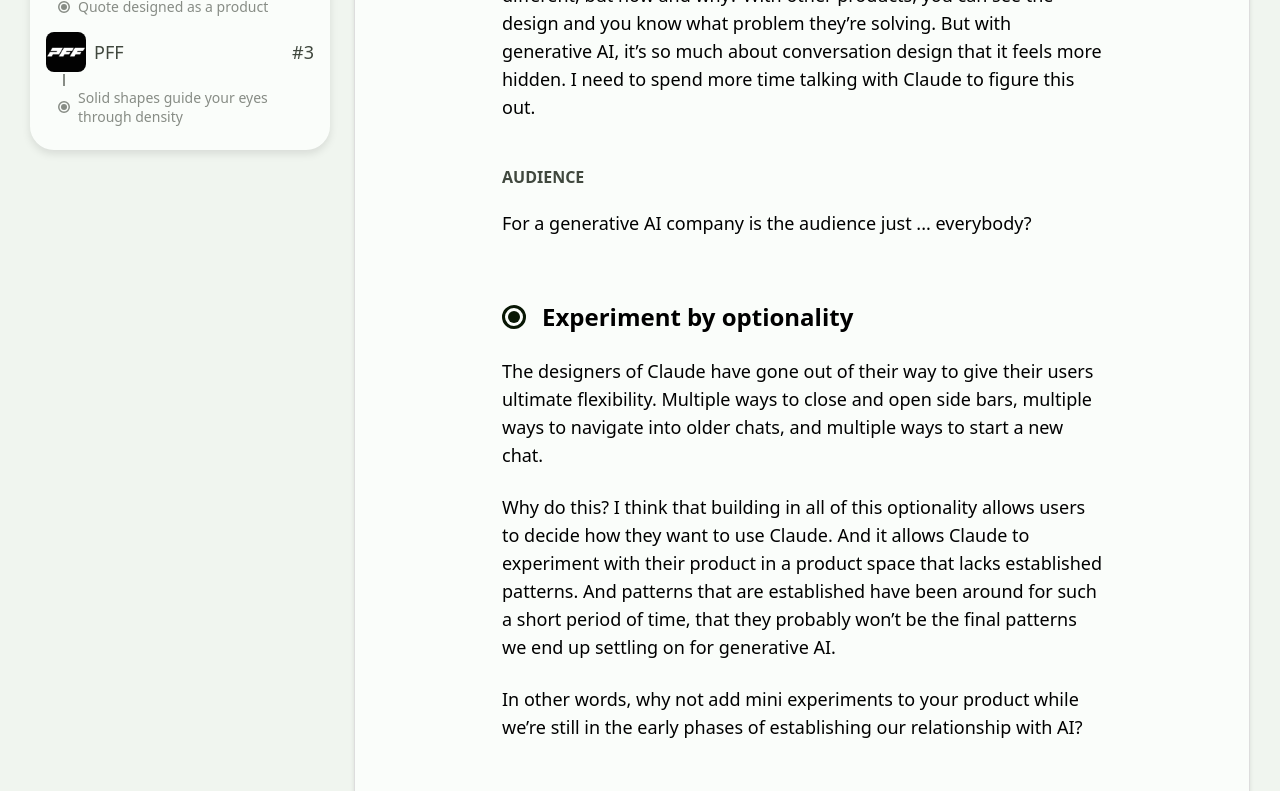
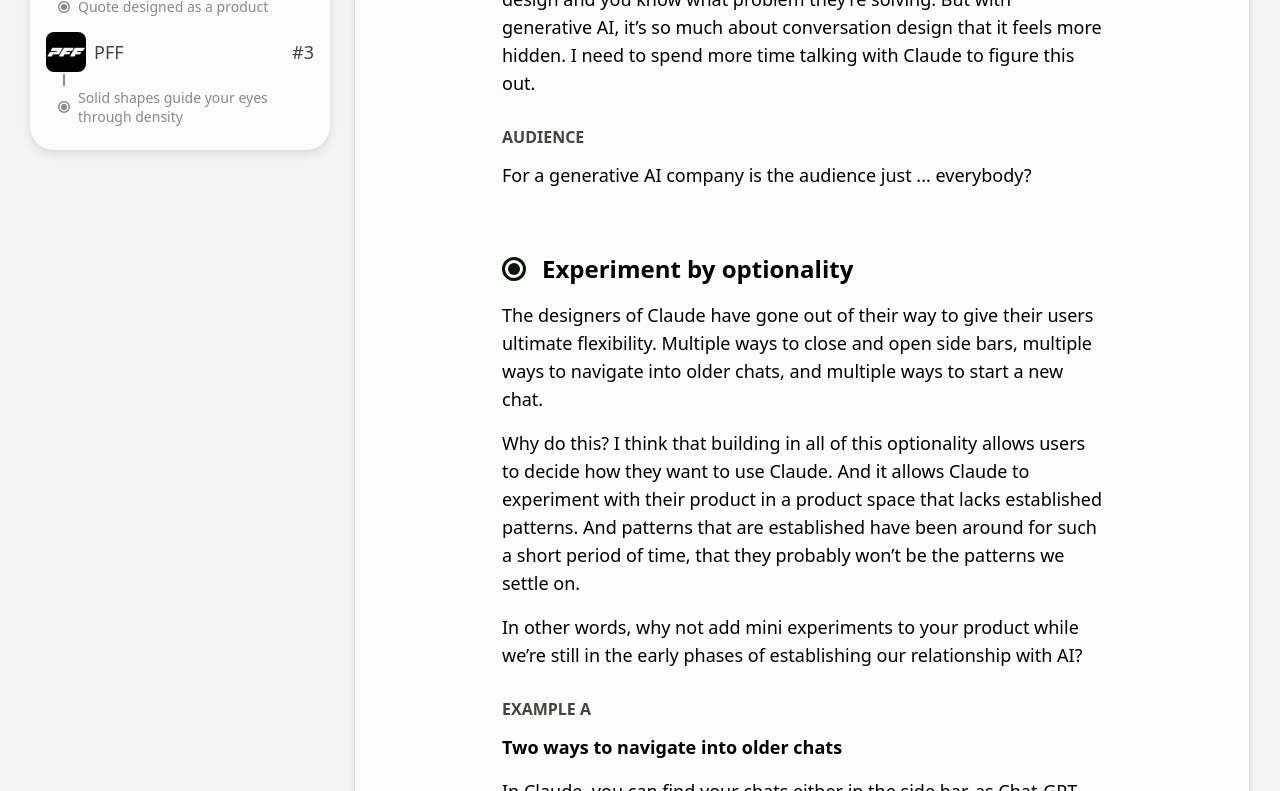
Before and after one commit to BenA56/Portfolio, a React (Create React App) app: page /playbook in a window 1280 px wide. Shown: the part 840-1631 px from the top of the page. Built offline with nearby package versions, Linux system fonts and the light colour scheme; a web font is replaced by a local one.

Commit message:
final edits

```diff
--- a/src/Playbook/Product/ProductCard.css
+++ b/src/Playbook/Product/ProductCard.css
@@ -2,14 +2,14 @@
     width: 100%;
     display: flex;
     flex-direction: column;
-    gap: 48px;
+    gap: 32px;
     align-items: flex-start;
 }
 
 .intro-section {
     display: flex;
     flex-direction: column;
-    gap: 24px;
+    gap: 16px;
 }
 
 @media screen and (max-width: 600px) {
--- a/src/Playbook/products.js
+++ b/src/Playbook/products.js
@@ -4,7 +4,7 @@
       name: 'Claude',
       logo: "/playbook/products/claude/Claude.jpeg",
       introduction: [
-        {label: "Problem it's solving", content: "It’s very difficult to define the problem that Claude is solving. What seperates is from Chat-GPT and other generative AI’s? It certainly feels different, but how and why? With other products, you can see the design and you know what problem they’re solving. But with generative AI, it’s so much about conversation design that it feels more hidden. I need to spend more time talking with Claude to figure this out."},
+        {label: "Problem it's solving", content: "It’s very difficult to define the problem that Claude is solving. What seperates it from Chat-GPT and other generative AI’s? It certainly feels different, but how and why? With other products, you can see the design and you know what problem they’re solving. But with generative AI, it’s so much about conversation design that it feels more hidden. I need to spend more time talking with Claude to figure this out."},
         {label: "Audience", content: "For a generative AI company is the audience just ... everybody?"}
       ],
       themes: [
@@ -13,7 +13,7 @@
             title: 'Experiment by optionality',
             content: [
                 "The designers of Claude have gone out of their way to give their users ultimate flexibility. Multiple ways to close and open side bars, multiple ways to navigate into older chats, and multiple ways to start a new chat.",
-                "Why do this? I think that building in all of this optionality allows users to decide how they want to use Claude. And it allows Claude to experiment with their product in a product space that lacks established patterns. And patterns that are established have been around for such a short period of time, that they probably won’t be the final patterns we end up settling on for generative AI.",
+                "Why do this? I think that building in all of this optionality allows users to decide how they want to use Claude. And it allows Claude to experiment with their product in a product space that lacks established patterns. And patterns that are established have been around for such a short period of time, that they probably won’t be the patterns we settle on.",
                 "In other words, why not add mini experiments to your product while we’re still in the early phases of establishing our relationship with AI?"
             ],
             examples: [
@@ -25,14 +25,15 @@
                     type: "static"
                 }},
                 {letter: "B", title: "Two ways to start a new chat", content: [
-                    "There are two different ways to start a chat with two different results. If you want to jump into a new, blank chat, you can select “Start new chat” in the sidebar. But if you want to start a new chat without interrupting your current chat, you can select the “+” button in the top right corner of the screen. This will open a chat modal layered on top of your current chat, where you always have the option to easily close it out. Maybe the designers at Claude are wondering if people will be more likely to start a new chat when they feel like they can abandon it easily?"
+                    "There are two different ways to start a chat with two different results. If you want to jump into a new, blank chat, you can select “Start new chat” in the sidebar. But if you want to start a new chat without interrupting your current chat, you can select the “+” button in the top right corner of the screen. This will open a chat modal layered on top of your current chat, where you always have the option to easily close it out.",
+                    "Perhaps the designers at Claude are wondering if people will be more likely to start a new chat when they feel like they can abandon it easily?",
                 ], image: {
                     before: "/playbook/products/claude/TH1-Ex2a.jpg",
                     after: "/playbook/products/claude/TH1-Ex2b.jpg",
                     type: "static"
                 }},
-                {letter: "C", title: "Two ways to manage navigational sidebar (pin or hover)", content: [
-                    "I was surprised to find that if you drift your mouse to the left side of the screen the navigational side bar automatically opens. My first instinct was “huh ... I don’t like this”. It felt a bit hacky and I didn’t feel like I had control. There was nothing that indicated exactly where the hover would be triggered and in order to keep viewing the sidebar, I had to keep my mouse in the side bar. This felt limiting.",
+                {letter: "C", title: "Two ways to manage the navigational sidebar (pin or hover)", content: [
+                    "I was surprised to find that if you drift your mouse to the left side of the screen, the side bar automatically opens. My first instinct was “huh ... I don’t like this”. It felt a bit hacky and I didn’t feel like I had control. There was nothing that indicated exactly where the hover would be triggered and in order to keep viewing the sidebar, I had to keep my mouse in the side bar. This felt limiting.",
                     "It wasn’t until later that I realized there was an option to pin the sidebar if you wanted, but I’m convinced that I only discovered this because I was exploring the interface in search of design details."
                 ], image: {
                     before: "/playbook/products/claude/TH1-Ex3a.jpg",
@@ -49,7 +50,7 @@
             ],
             examples: [
                 {letter: "A", title: "Hovering on Claude feels like chatting with an NPC", content: [
-                    "This is one of those surprises that a lot of people wouldn’t discover, but when you do see it it feels like you stumbled upon one of those characters in a video game that you never thought to talk to and then they offer you a thrilling quest.",
+                    "This is one of those easter eggs that some users might never find. But when you do, it feels like you stumbled upon one of those characters in a video game that you never thought to talk to and then they offer you a thrilling quest.",
                     "I think the italics are critical for making it feel like Claude is a character that’s actually talking to you."
                 ], image: {
                     before: "/playbook/products/claude/TH2-Ex1a.jpg",
@@ -81,7 +82,7 @@
       logo: "/playbook/products/lemonade/Lemonade.jpeg",
       introduction: [
         {label: "Problem it's solving", content: "Insurance sucks. It feels like they’re trying to rip you off and the processes feel like jumping through a thousand hoops and each time you complete a step you're reminded that you're doing this because something horrific might happen to you one day."},
-        {label: "Audience", content: "Anyone who needs insurance? But it seems based on the imagery that they are specifically appealing to younger, urban people that believe in progress and are willing to buy insurance from a lesser known brand if it means that they’re part of a vision for a better world. Older people are probably more likely to be skeptical of newer institutions when it comes to high-stakes things like insurance."}
+        {label: "Audience", content: "Anyone who needs insurance? But it seems (based on their imagery) that they are specifically appealing to younger, urban people who believe in progress and are willing to buy insurance from a lesser known brand if it means that they’re part of a vision for a better world. Older people are probably more likely to be skeptical of newer institutions when it comes to high-stakes things like insurance."}
       ],
       themes: [
         {
@@ -106,14 +107,14 @@
                     type: "gif"
                 }},
                 {letter: "C", title: "A map appears when you select your address", content: [
-                    "When you select your address, a map appears out of thin air. Not only does this feel like a magician’s sleight of hand but it’s also a way for the interface to say “Oh I know that place! It’s here right?”. This gives me an extra confidence boost to move forward.",
+                    "When you select your address, a map appears out of thin air. Not only does this feel like a magician’s sleight of hand but it’s also a way for the interface to say “Oh I know that place! It’s this one, right?”. This gives me an extra confidence boost to move forward.",
                 ], image: {
                     before: "/playbook/products/lemonade/TH1-Ex3a.jpg",
                     after: "/playbook/products/lemonade/TH1-Ex3b.gif",
                     type: "gif"
                 }},
                 {letter: "D", title: "Interactions are fundamental to the quote experience", content: [
-                    "Instead of trying to tell you everything you need to know about your quote, which would surely be an overwhelming experience, Lemonade lets you discover your options through exploration. Since you've been delighted by all of your previous interactions before getting your quote, it feels natural to start interacting with the quote itself. In this way, these delightful surprises set the user up for success in the most fundamental part of the Lemonade experience.",
+                    "Instead of trying to tell you everything you need to know about your quote, which would be overwhelming, Lemonade lets you discover your options through exploration. Since you've been delighted by all of your previous interactions before getting to your quote, it feels natural to start interacting with the quote itself. In this way, these delightful surprises set the user up for success in the most fundamental part of the Lemonade experience.",
                 ], image: {
                     before: "/playbook/products/lemonade/TH1-Ex4a.jpg",
                     after: "/playbook/products/lemonade/TH1-Ex4b.gif",
```
